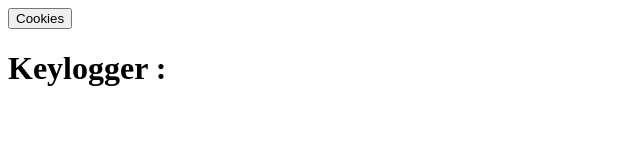
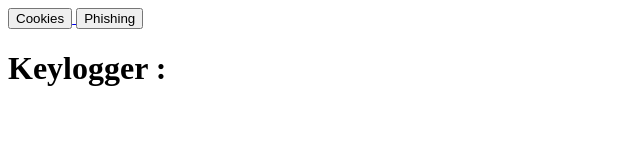
Before and after one commit to eDr0pko/deployment_demonstrateur, a plain HTML site: page attack-website/keylogger.html in a window 1280 px wide. Shown: the whole page, without its empty margins (0-640 px from the left). Drawn offline with Linux system fonts and the light colour scheme.

Commit message:
Buton keylogger.html

```diff
--- a/attack-website/keylogger.html
+++ b/attack-website/keylogger.html
@@ -8,13 +8,12 @@
         <a href="index.html">
             <button>Cookies</button>
         </a>
+         <a href="recup_phishing.html">
+            <button>Phishing</button>
+        </a>
         <h1>Keylogger :</h1>
 
-
         <pre id="contenu-keylogger">Chargement...</pre>
-
-
-
 
         <script type="module" src="keylogger.js" defer></script>
     </body>
```
Lines whose indentation alone changed are shown as unchanged.
